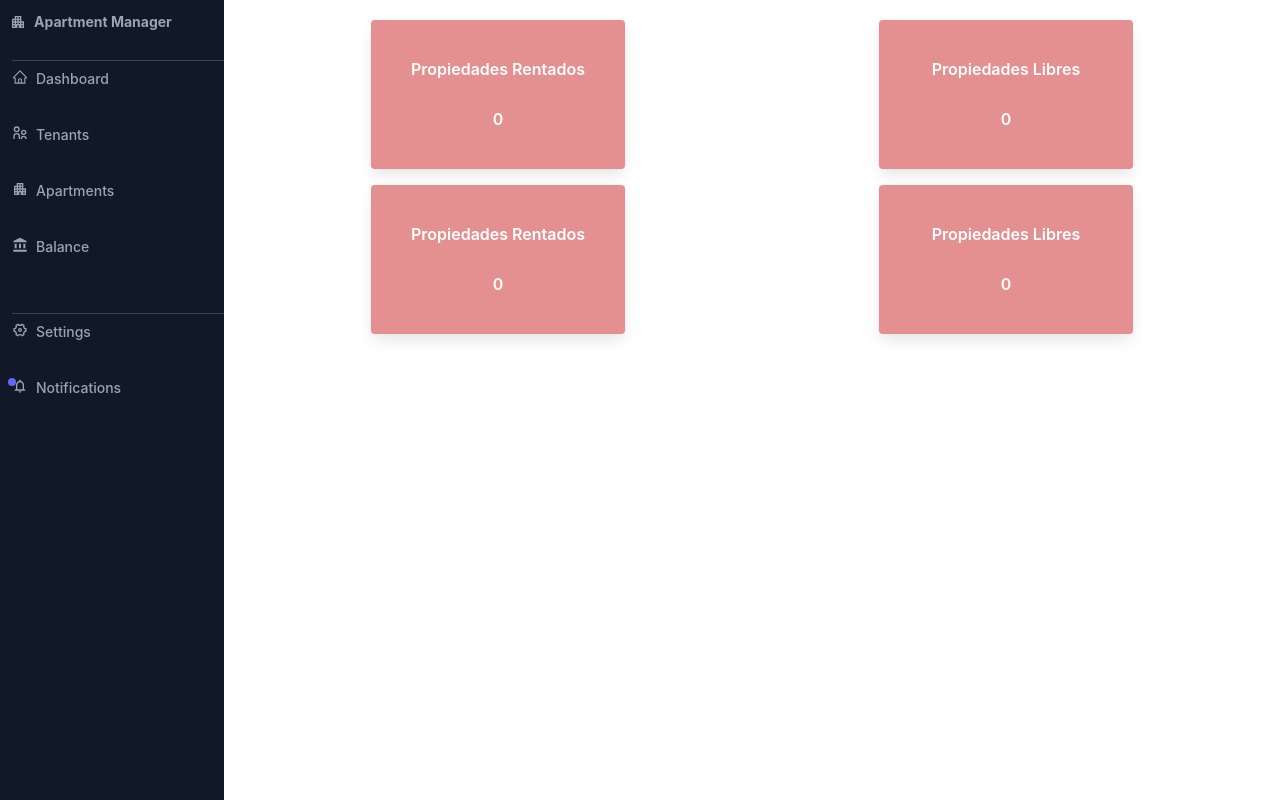
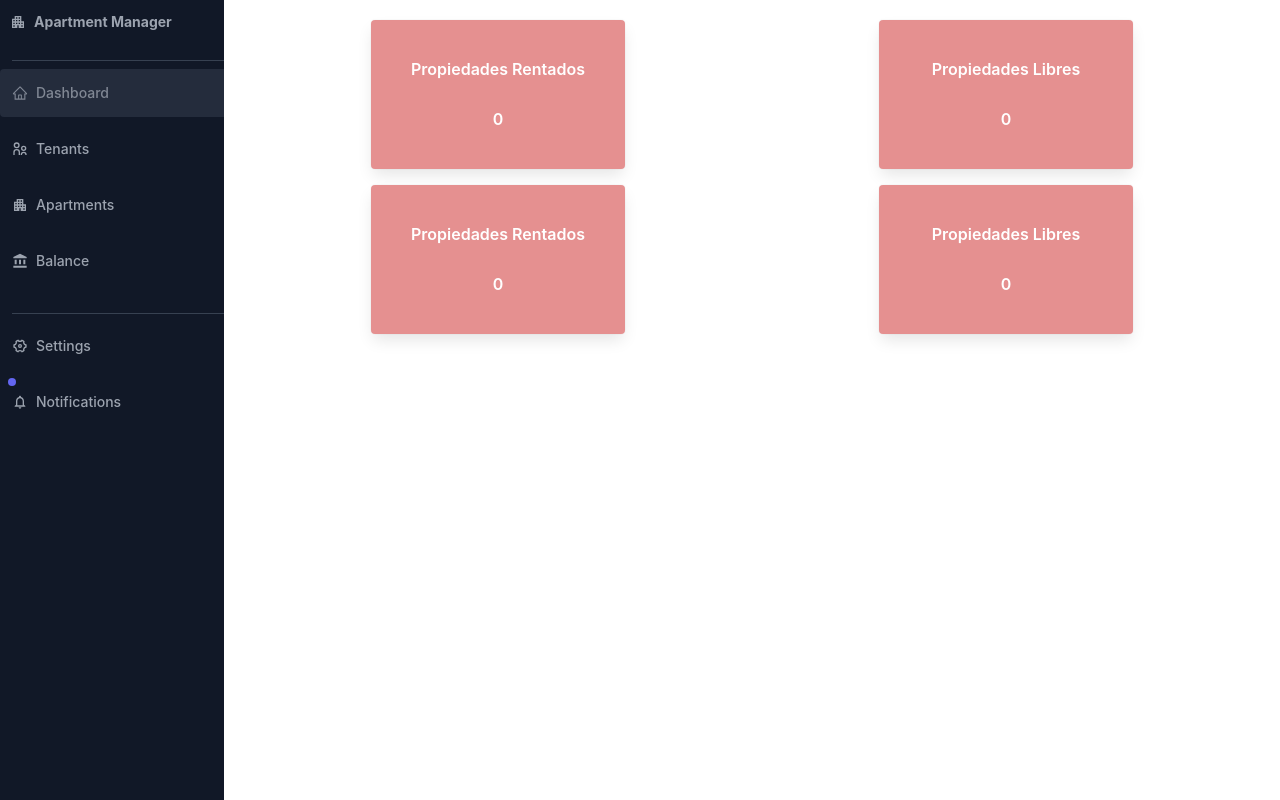
Before and after one commit to jbetancur12/apartment-manager-vite, a React (Vite) app: page / in a window 1280 px wide. Built offline with nearby package versions, Linux system fonts and the light colour scheme.

Commit message:
feat(menu.tsx): added active class to sidebar menu

```diff
--- a/src/Components/Menu/Menu.scss
+++ b/src/Components/Menu/Menu.scss
@@ -54,6 +54,11 @@
       color: inherit;
       text-decoration: inherit;
       position: relative;
+      align-items: center;
+      &_active{
+        opacity: 0.8;
+        background-color: rgba(52, 61, 78, 0.7);
+      }
     }
 
     &-text {
--- a/src/Components/Menu/Menu.tsx
+++ b/src/Components/Menu/Menu.tsx
@@ -7,45 +7,69 @@ import {
 import { AiOutlineHome } from 'react-icons/ai'
 import { RiParentLine, RiSettings4Line } from 'react-icons/ri'
 import './Menu.scss'
-import { Link } from 'react-router-dom'
+import { NavLink } from 'react-router-dom'
 
 const Menu = (): JSX.Element => {
   return (
-    <div className="Menu">
-      <a href="/" className="Menu-brand">
+    <div className='Menu'>
+      <a href='/' className='Menu-brand'>
         <MdApartment />
-        <span className="Menu-brand-text">Apartment Manager</span>
+        <span className='Menu-brand-text'>Apartment Manager</span>
       </a>
-      <div className="Menu-items">
-        <div className="Menu-items-content">
-          <Link to="/" className="Menu-items-item">
+      <div className='Menu-items'>
+        <div className='Menu-items-content'>
+          <NavLink
+            to='/'
+            className={({ isActive }) =>
+              isActive
+                ? 'Menu-items-item Menu-items-item_active'
+                : 'Menu-items-item'}
+          >
             <AiOutlineHome />
-            <span className="Menu-items-text">Dashboard</span>
-          </Link>
-          <Link to="/tenants" className="Menu-items-item">
+            <span className='Menu-items-text'>Dashboard</span>
+          </NavLink>
+          <NavLink
+            to='/tenants'
+            className={({ isActive }) =>
+              isActive
+                ? 'Menu-items-item Menu-items-item_active'
+                : 'Menu-items-item'}
+          >
             <RiParentLine />
-            <span className="Menu-items-text">Tenants</span>
-          </Link>
-          <a href="/" className="Menu-items-item">
+            <span className='Menu-items-text'>Tenants</span>
+          </NavLink>
+          <NavLink
+            to='/apartments'
+            className={({ isActive }) =>
+              isActive
+                ? 'Menu-items-item Menu-items-item_active'
+                : 'Menu-items-item'}
+          >
             <MdApartment />
-            <span className="Menu-items-text">Apartments</span>
-          </a>
-          <a href="/" className="Menu-items-item">
+            <span className='Menu-items-text'>Apartments</span>
+          </NavLink>
+          <NavLink
+            to='/balance'
+            className={({ isActive }) =>
+              isActive
+                ? 'Menu-items-item Menu-items-item_active'
+                : 'Menu-items-item'}
+          >
             <MdAccountBalance />
-            <span className="Menu-items-text">Balance</span>
-          </a>
+            <span className='Menu-items-text'>Balance</span>
+          </NavLink>
         </div>
       </div>
-      <div className="Menu-items">
-        <div className="Menu-items-content">
-          <a href="/" className="Menu-items-item">
+      <div className='Menu-items'>
+        <div className='Menu-items-content'>
+          <a href='/' className='Menu-items-item'>
             <RiSettings4Line />
-            <span className="Menu-items-text">Settings</span>
+            <span className='Menu-items-text'>Settings</span>
           </a>
-          <a href="/" className="Menu-items-item">
+          <a href='/' className='Menu-items-item'>
             <MdOutlineNotificationsNone />
-            <span className="Menu-items-text">Notifications</span>
-            <span className="Menu-items-notifications" />
+            <span className='Menu-items-text'>Notifications</span>
+            <span className='Menu-items-notifications' />
           </a>
         </div>
       </div>
```
